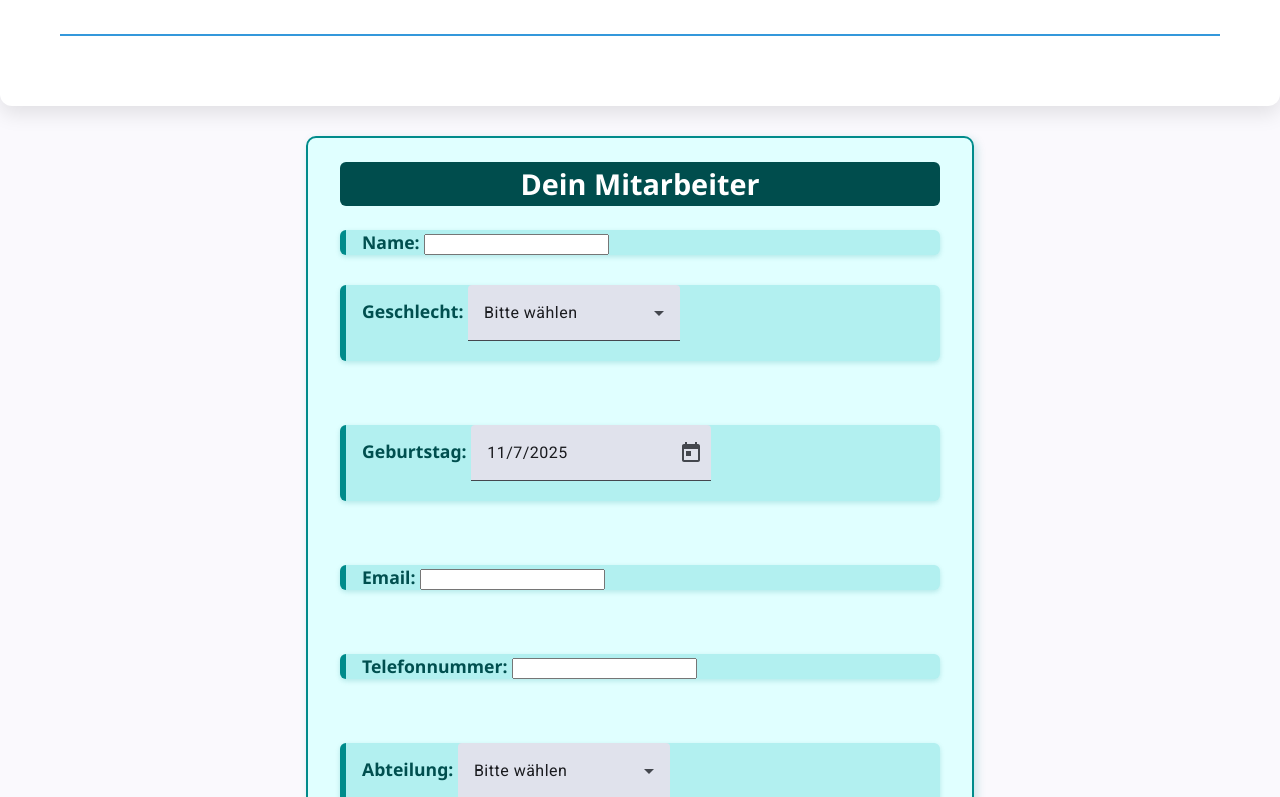
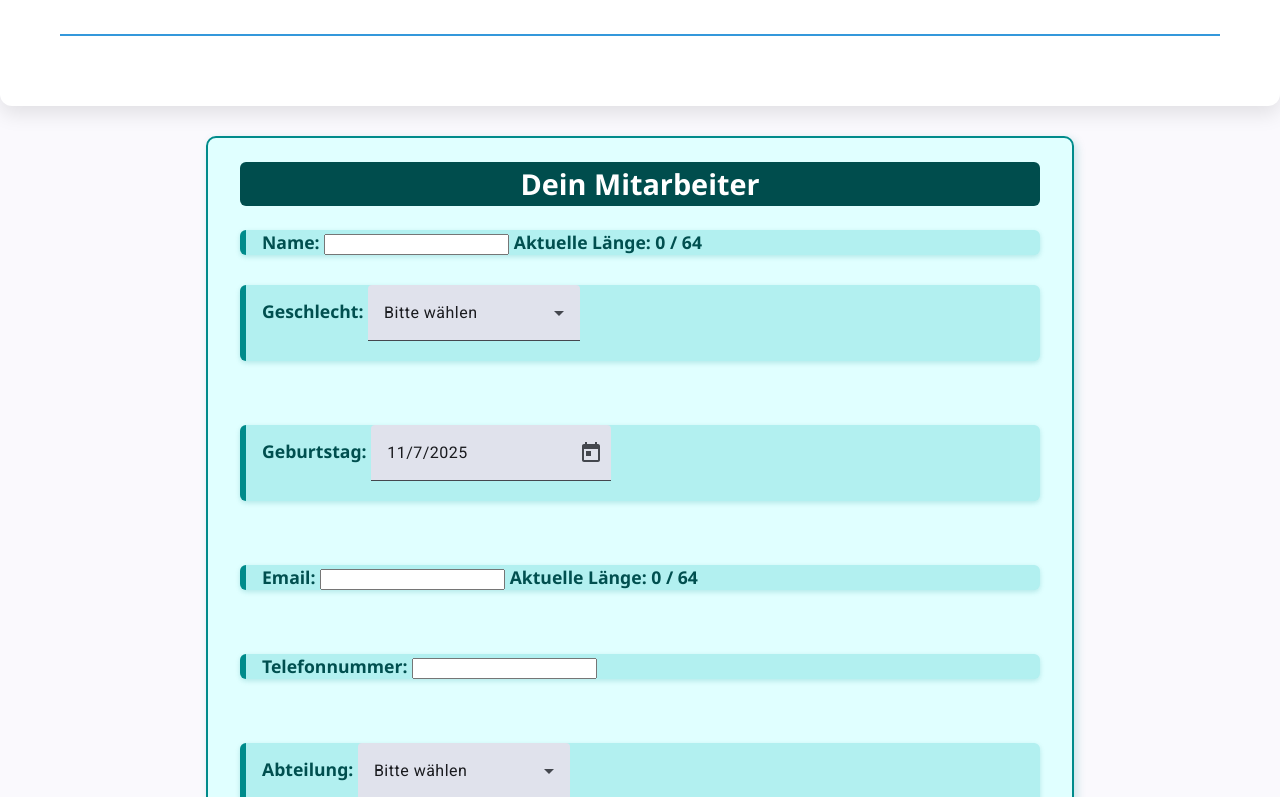
Before and after one commit to Luuk07/Mitarbeiter-Dashboard, an Angular app: page /create in a window 1280 px wide. Shown: the part 363-1160 px from the top of the page. Built offline with nearby package versions, Linux system fonts and the light colour scheme; data requests are answered from the project's data file.

Commit message:
Maximal 64 Zeichen und aktuelle Zeichen Anzahl wird angezeigt

```diff
--- a/db.json
+++ b/db.json
@@ -8,8 +8,8 @@
       "phoneNumber": 324234,
       "dateOfBirth": "2025-10-24T07:53:09.525Z",
       "department": "Ausbildung",
-      "isActive": false,
-      "today": "2025-11-10T07:03:27.188Z",
+      "isActive": true,
+      "today": "2025-11-10T13:19:48.728Z",
       "age": 0,
       "photoPath": ""
     },
--- a/src/app/create-comp/create-comp.css
+++ b/src/app/create-comp/create-comp.css
@@ -1,5 +1,5 @@
 .shape {
-  width: 600px;
+  width: 800px;
   padding: 24px 32px;
   margin: 30px auto;
   border: 2px solid #008b8b;
@@ -20,7 +20,10 @@
   margin-bottom: 24px;
   text-align: center;
   user-select: none;
+  display: flex;
+  justify-content: center;
 }
+
 
 .attributes {
   display: flex;
--- a/src/app/create-comp/create-comp.html
+++ b/src/app/create-comp/create-comp.html
@@ -15,6 +15,7 @@
       <label>
          Name:
         <input class="input" [(ngModel)]="name" required name="name" [attr.maxlength]="maxlength" />
+        Aktuelle Länge: {{name?.length || 0}} / {{maxlength}}
         @if (((form.form.controls['name']?.invalid && form.form.controls['name']?.touched) || confirmed && form.form.controls['name']?.invalid) ) {
           <div class="pflicht" >
               Name ist ein Pflichtfeld!
@@ -62,13 +63,14 @@
       <br />
       <label>
         Email:
-      <input class="input" [(ngModel)]="email" type="email" name="email" required email maxlength="50" />
+      <input class="input" [(ngModel)]="email" type="email" name="email" required email [attr.maxlength]="maxlength" />
+      Aktuelle Länge: {{email?.length || 0}} / {{maxlength}}
        @if ((form.form.controls['email']?.invalid && form.form.controls['email']?.touched) || confirmed && form.form.controls['email']?.invalid) {
           <div class="pflicht">
               Email ist ein Pflichtfeld!
           </div>
         }
-        @if(email.length == 50){
+        @if(email.length == maxlength){
            <div class="pflicht">
               Maximale Länge erreicht!
           </div>
--- a/src/app/create-comp/create-comp.ts
+++ b/src/app/create-comp/create-comp.ts
@@ -44,7 +44,7 @@ export class CreateComp {
 
   // Event emitter to notify parent component of employee creation
   @Output() employee = new EventEmitter<I_ifEmployee>();
-  maxlength: number= 30;
+
 
   confirmed: boolean = false;
   reseted: boolean = false;
@@ -60,6 +60,10 @@ export class CreateComp {
   phoneNumber? = null;
   department = '';
   isActive = false;
+
+
+  maxlength: number = 64;
+
 
   //On Confirm Button
   onConfirm(form: NgForm) {
--- a/src/app/create-comp/required-popup/required-popup.html
+++ b/src/app/create-comp/required-popup/required-popup.html
@@ -1,5 +1,5 @@
 <div class="shape confirm-dialog">
-  <p class="dialog-text">Es fehlt noch:</p>
+  <p class="dialog-text">Es fehlen noch:</p>
   <p class="dialog-text">{{data.missingValues.join(', ')}}</p>
   <div class="dialog-buttons">
     <button mat-flat-button color="warn" [mat-dialog-close]="true" class="btn-ok">Ok</button>
```
